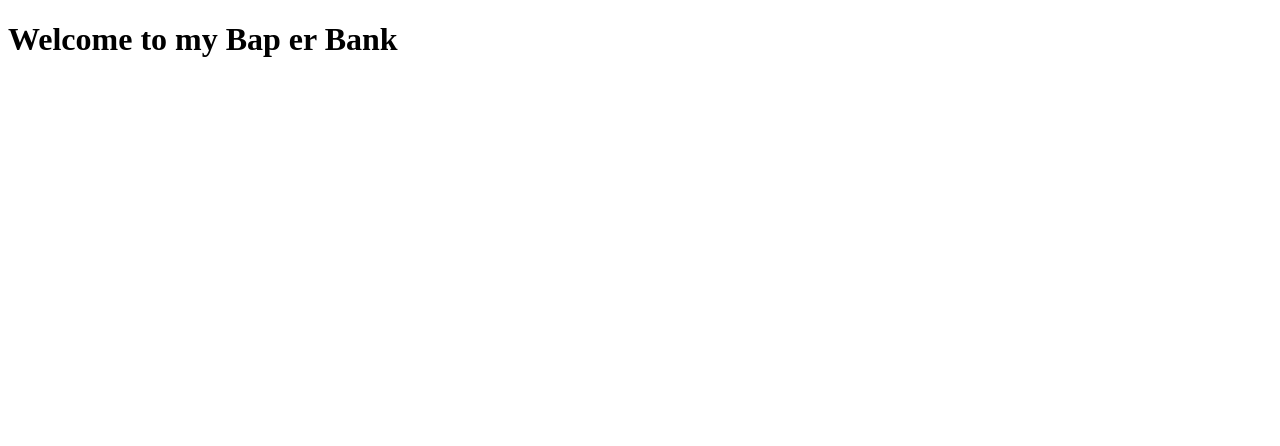
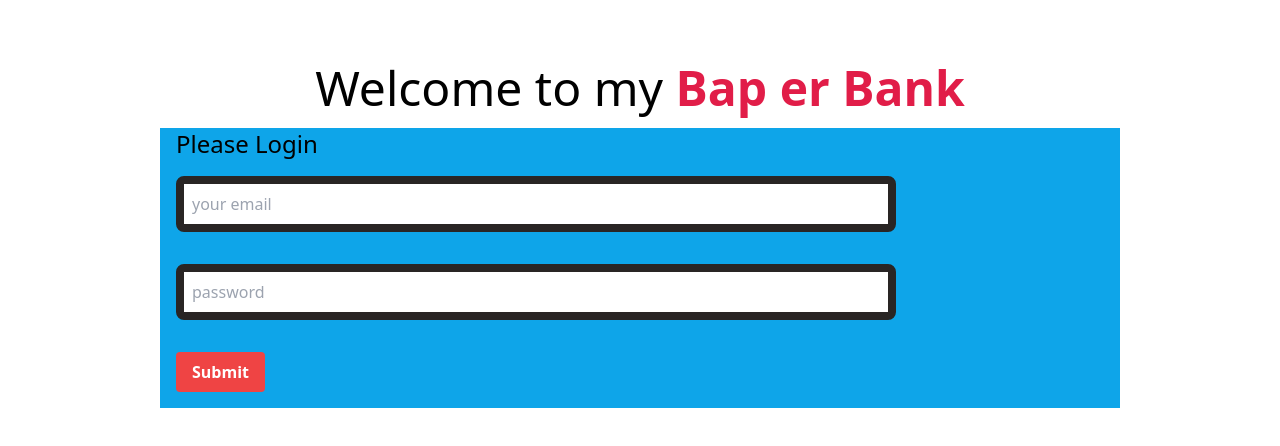
Before and after one commit to mstrinky/baper-bank, a plain HTML site: page index.html in a window 1280 px wide. Drawn offline with nearby package versions, Linux system fonts and the light colour scheme.

Commit message:
make fokira form

```diff
--- a/index.html
+++ b/index.html
@@ -5,10 +5,22 @@
     <meta http-equiv="X-UA-Compatible" content="IE=edge">
     <meta name="viewport" content="width=device-width, initial-scale=1.0">
     <title>Baap er Bank</title>
+     <script src="https://cdn.tailwindcss.com"></script>
 </head>
 <body>
     <header>
-        <h1>Welcome to my Bap er Bank</h1>
+        <h1 class="text-center text-5xl mt-16">Welcome to my <span class="font-bold text-rose-600">Bap er Bank</span></h1>
     </header>
+    <main>
+        <section class="bg-sky-500 mx-auto w-3/4 mt-4">
+            <h3 class="text-2xl mb-4 m-4">Please Login</h3>
+            <form action="">
+                <input class="border-8 border-stone-800 rounded-lg block p-2 w-3/4 m-4 "type="text" placeholder="your email">
+                <input   class="border-8 border-stone-800 rounded-lg p-2 w-3/4 m-4 " type="password" placeholder="password">
+                <br>
+                <button class="bg-red-500  px-4 rounded py-2 font-semibold text-white m-4">Submit</button>
+            </form>
+        </section>
+    </main>
 </body>
 </html>
```
